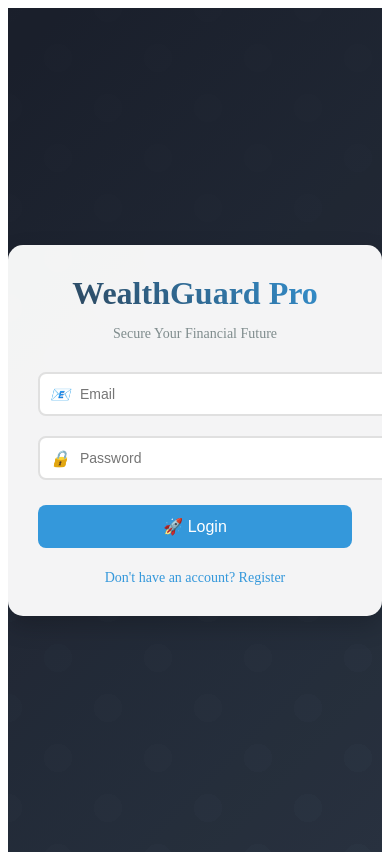
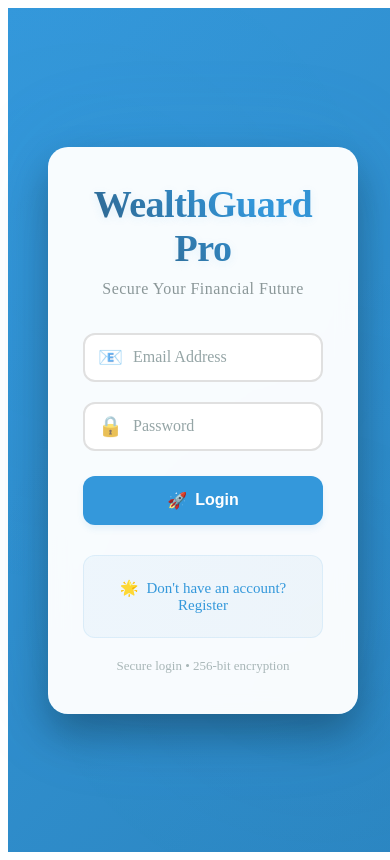
Before and after one commit to HayatDahraj11/React-Finance-Dashboard, a React (Vite) app: page /login in a window 390 px wide. Built offline with nearby package versions, Linux system fonts and the light colour scheme.

Commit message:
Frontend for login page created. Responsive and Interactive

```diff
--- a/src/pages/auth/Login.jsx
+++ b/src/pages/auth/Login.jsx
@@ -76,19 +76,20 @@ const Login = () => {
     const location = useLocation();
     const navigate = useNavigate();
     const { login } = useAuth();
+
+    // State management
     const [pageLoading, setPageLoading] = useState(true);
-    const [formData, setFormData] = useState({
-        email: '',
-        password: ''
-    });
+    const [formData, setFormData] = useState({ email: '', password: '' });
     const [error, setError] = useState('');
-    const [successMessage, setSuccessMessage] = useState(
-        location.state?.message || ''
-    );
+    const [successMessage, setSuccessMessage] = useState(location.state?.message || '');
     const [isLoading, setIsLoading] = useState(false);
 
+    // UI interaction states
+    const [isEmailHovered, setIsEmailHovered] = useState(false);
+    const [isPasswordHovered, setIsPasswordHovered] = useState(false);
+    const [isButtonHovered, setIsButtonHovered] = useState(false);
+
     useEffect(() => {
-        // Show loading screen for 1.5 seconds
         const timer = setTimeout(() => setPageLoading(false), 1500);
         return () => clearTimeout(timer);
     }, []);
@@ -118,57 +119,69 @@ const Login = () => {
     return (
         <div style={{
             minHeight: '100vh',
+            width: '100vw',
             display: 'flex',
             justifyContent: 'center',
             alignItems: 'center',
-            backgroundColor: '#1a1f2b',
-            backgroundImage: 'linear-gradient(135deg, #1a1f2b 0%, #2a3442 100%)',
-            position: 'relative',
-            overflow: 'hidden',
-            transition: 'all 0.3s ease'
+            background: 'linear-gradient(-45deg, #1a1f2b, #2c3e50, #2980b9, #3498db)',
+            backgroundSize: '400% 400%',
+            animation: 'gradient 15s ease infinite',
+            padding: '20px',
+            boxSizing: 'border-box'
         }}>
-            {/* Animated background elements */}
             <div style={{
                 position: 'absolute',
                 width: '100%',
                 height: '100%',
-                background: 'radial-gradient(circle, transparent 20%, #1a1f2b 20%, #1a1f2b 80%, transparent 80%, transparent), radial-gradient(circle, transparent 20%, #1a1f2b 20%, #1a1f2b 80%, transparent 80%, transparent) 50px 50px',
-                backgroundSize: '100px 100px',
-                animation: 'fadeInBackground 3s ease-out',
-                opacity: 0.1
+                background: `
+                    radial-gradient(circle at 20% 30%, rgba(52, 152, 219, 0.05) 0%, transparent 50%),
+                    radial-gradient(circle at 80% 70%, rgba(41, 128, 185, 0.05) 0%, transparent 50%)
+                `,
+                backgroundSize: '100% 100%',
+                opacity: 0.6,
+                animation: 'float 10s ease-in-out infinite'
             }} />
 
             <div style={{
-                padding: '30px',
-                backgroundColor: 'rgba(255, 255, 255, 0.95)',
-                borderRadius: '15px',
-                boxShadow: '0 10px 25px rgba(0,0,0,0.2)',
                 width: '100%',
-                maxWidth: '400px',
+                maxWidth: '420px',
+                backgroundColor: 'rgba(255, 255, 255, 0.97)',
+                borderRadius: '20px',
+                boxShadow: '0 20px 40px rgba(0,0,0,0.3), 0 0 100px rgba(52,152,219,0.1)',
+                padding: '35px',
+                margin: '20px',
                 transform: 'translateY(0)',
-                transition: 'all 0.3s ease',
-                animation: 'slideUp 0.5s ease-out'
+                transition: 'all 0.4s cubic-bezier(0.4, 0, 0.2, 1)',
+                position: 'relative',
+                backdropFilter: 'blur(10px)',
+                animation: 'fadeIn 0.8s ease-out'
             }}>
-                {/* Logo and Branding */}
                 <div style={{
                     textAlign: 'center',
-                    marginBottom: '30px',
-                    animation: 'fadeIn 1s ease-out'
+                    marginBottom: '35px',
+                    position: 'relative',
+                    zIndex: 1
                 }}>
-                    <div style={{
-                        fontSize: '32px',
-                        fontWeight: 'bold',
-                        color: '#2c3e50',
-                        marginBottom: '10px',
-                        background: 'linear-gradient(45deg, #2c3e50, #3498db)',
+                    <h1 style={{
+                        fontSize: '38px',
+                        fontWeight: '800',
+                        margin: '0 0 10px 0',
+                        background: 'linear-gradient(45deg, #2c3e50, #3498db, #2980b9)',
+                        backgroundSize: '200% 200%',
                         WebkitBackgroundClip: 'text',
-                        WebkitTextFillColor: 'transparent'
+                        WebkitTextFillColor: 'transparent',
+                        animation: 'gradient 5s ease infinite',
+                        letterSpacing: '-0.5px',
+                        textShadow: '0 2px 10px rgba(52,152,219,0.1)'
                     }}>
                         WealthGuard Pro
-                    </div>
+                    </h1>
                     <p style={{
                         color: '#7f8c8d',
-                        fontSize: '14px'
+                        fontSize: '16px',
+                        letterSpacing: '0.5px',
+                        margin: '0',
+                        opacity: 0.9
                     }}>
                         Secure Your Financial Future
                     </p>
@@ -177,14 +190,17 @@ const Login = () => {
                 {successMessage && (
                     <div style={{
                         color: '#27ae60',
-                        marginBottom: '15px',
+                        marginBottom: '20px',
                         textAlign: 'center',
-                        padding: '12px',
-                        backgroundColor: '#e8f5e9',
-                        borderRadius: '8px',
-                        animation: 'slideDown 0.3s ease-out',
-                        border: '1px solid #a5d6a7'
+                        padding: '15px',
+                        backgroundColor: 'rgba(39, 174, 96, 0.1)',
+                        borderRadius: '12px',
+                        border: '1px solid rgba(39, 174, 96, 0.2)',
+                        animation: 'slideDown 0.4s ease-out',
+                        transform: 'translateY(0)',
+                        transition: 'all 0.3s ease'
                     }}>
+                        <span role="img" aria-label="success">✅ </span>
                         {successMessage}
                     </div>
                 )}
@@ -192,130 +208,234 @@ const Login = () => {
                 {error && (
                     <div style={{
                         color: '#e74c3c',
-                        marginBottom: '15px',
+                        marginBottom: '20px',
                         textAlign: 'center',
-                        padding: '12px',
-                        backgroundColor: '#fde8e8',
-                        borderRadius: '8px',
+                        padding: '15px',
+                        backgroundColor: 'rgba(231, 76, 60, 0.1)',
+                        borderRadius: '12px',
+                        border: '1px solid rgba(231, 76, 60, 0.2)',
                         animation: 'shake 0.5s ease-out',
-                        border: '1px solid #fab1a0'
+                        transform: 'translateY(0)',
+                        transition: 'all 0.3s ease'
                     }}>
+                        <span role="img" aria-label="error">⚠️ </span>
                         {error}
                     </div>
                 )}
 
                 <form onSubmit={handleSubmit}>
-                    <div style={{ marginBottom: '20px', position: 'relative' }}>
+                    <div style={{
+                        marginBottom: '20px',
+                        position: 'relative',
+                        transition: 'all 0.3s ease'
+                    }}>
                         <input
                             type="email"
-                            placeholder="Email"
+                            placeholder=""
                             value={formData.email}
                             onChange={(e) => setFormData({...formData, email: e.target.value})}
+                            onFocus={() => setIsEmailHovered(true)}
+                            onBlur={() => setIsEmailHovered(false)}
+                            onMouseEnter={() => setIsEmailHovered(true)}
+                            onMouseLeave={() => setIsEmailHovered(false)}
                             style={{
                                 width: '100%',
-                                padding: '12px',
-                                paddingLeft: '40px',
-                                border: '2px solid #e0e0e0',
-                                borderRadius: '8px',
-                                fontSize: '14px',
+                                padding: '14px',
+                                paddingLeft: '45px',
+                                border: '2px solid',
+                                borderColor: isEmailHovered ? '#3498db' : '#e0e0e0',
+                                borderRadius: '12px',
+                                fontSize: '15px',
+                                backgroundColor: isEmailHovered ? '#f8fafc' : 'white',
                                 transition: 'all 0.3s ease',
                                 outline: 'none',
-                                ':focus': {
-                                    borderColor: '#3498db',
-                                    boxShadow: '0 0 0 3px rgba(52,152,219,0.1)'
-                                }
+                                boxSizing: 'border-box',
+                                boxShadow: isEmailHovered ? '0 2px 8px rgba(52,152,219,0.15)' : 'none'
                             }}
                             required
                             disabled={isLoading}
+                            aria-label="Email Address"
                         />
-                        <i style={{
+                        <label style={{
                             position: 'absolute',
-                            left: '12px',
+                            left: '45px',
+                            top: formData.email ? '0' : '50%',
+                            transform: formData.email ? 'translateY(-50%) scale(0.8)' : 'translateY(-50%)',
+                            color: isEmailHovered ? '#3498db' : '#95a5a6',
+                            transition: 'all 0.3s ease',
+                            backgroundColor: 'white',
+                            padding: '0 5px',
+                            pointerEvents: 'none'
+                        }}>
+                            Email Address
+                        </label>
+                        <span style={{
+                            position: 'absolute',
+                            left: '15px',
                             top: '50%',
                             transform: 'translateY(-50%)',
-                            color: '#95a5a6'
+                            fontSize: '20px',
+                            opacity: isEmailHovered ? 1 : 0.7,
+                            transition: 'all 0.3s ease'
                         }}>
                             📧
-                        </i>
+                        </span>
                     </div>
 
-                    {/* Password input with similar styling */}
-                    <div style={{ marginBottom: '25px', position: 'relative' }}>
+                    <div style={{
+                        marginBottom: '25px',
+                        position: 'relative'
+                    }}>
                         <input
                             type="password"
-                            placeholder="Password"
+                            placeholder=""
                             value={formData.password}
                             onChange={(e) => setFormData({...formData, password: e.target.value})}
+                            onFocus={() => setIsPasswordHovered(true)}
+                            onBlur={() => setIsPasswordHovered(false)}
+                            onMouseEnter={() => setIsPasswordHovered(true)}
+                            onMouseLeave={() => setIsPasswordHovered(false)}
                             style={{
                                 width: '100%',
-                                padding: '12px',
-                                paddingLeft: '40px',
-                                border: '2px solid #e0e0e0',
-                                borderRadius: '8px',
-                                fontSize: '14px',
+                                padding: '14px',
+                                paddingLeft: '45px',
+                                border: '2px solid',
+                                borderColor: isPasswordHovered ? '#3498db' : '#e0e0e0',
+                                borderRadius: '12px',
+                                fontSize: '15px',
+                                backgroundColor: isPasswordHovered ? '#f8fafc' : 'white',
                                 transition: 'all 0.3s ease',
-                                outline: 'none'
+                                outline: 'none',
+                                boxSizing: 'border-box',
+                                boxShadow: isPasswordHovered ? '0 2px 8px rgba(52,152,219,0.15)' : 'none'
                             }}
                             required
                             disabled={isLoading}
+                            aria-label="Password"
                         />
-                        <i style={{
+                        <label style={{
                             position: 'absolute',
-                            left: '12px',
+                            left: '45px',
+                            top: formData.password ? '0' : '50%',
+                            transform: formData.password ? 'translateY(-50%) scale(0.8)' : 'translateY(-50%)',
+                            color: isPasswordHovered ? '#3498db' : '#95a5a6',
+                            transition: 'all 0.3s ease',
+                            backgroundColor: 'white',
+                            padding: '0 5px',
+                            pointerEvents: 'none'
+                        }}>
+                            Password
+                        </label>
+                        <span style={{
+                            position: 'absolute',
+                            left: '15px',
                             top: '50%',
                             transform: 'translateY(-50%)',
-                            color: '#95a5a6'
+                            fontSize: '20px',
+                            opacity: isPasswordHovered ? 1 : 0.7,
+                            transition: 'all 0.3s ease'
                         }}>
                             🔒
-                        </i>
+                        </span>
                     </div>
 
                     <button
                         type="submit"
+                        onMouseEnter={() => setIsButtonHovered(true)}
+                        onMouseLeave={() => setIsButtonHovered(false)}
                         style={{
                             width: '100%',
-                            padding: '12px',
-                            backgroundColor: '#3498db',
+                            padding: '15px',
+                            backgroundColor: isButtonHovered ? '#2980b9' : '#3498db',
                             color: 'white',
                             border: 'none',
-                            borderRadius: '8px',
+                            borderRadius: '12px',
+                            fontSize: '16px',
+                            fontWeight: '600',
                             cursor: isLoading ? 'not-allowed' : 'pointer',
+                            transition: 'all 0.3s cubic-bezier(0.4, 0, 0.2, 1)',
+                            boxShadow: isButtonHovered
+                                ? '0 8px 15px rgba(52,152,219,0.3)'
+                                : '0 4px 6px rgba(52,152,219,0.1)',
                             opacity: isLoading ? 0.7 : 1,
-                            fontSize: '16px',
-                            fontWeight: '500',
-                            transition: 'all 0.3s ease',
-                            transform: 'translateY(0)',
-                            ':hover': {
-                                backgroundColor: '#2980b9',
-                                transform: 'translateY(-2px)',
-                                boxShadow: '0 5px 15px rgba(52,152,219,0.3)'
-                            }
+                            transform: isButtonHovered ? 'translateY(-2px)' : 'translateY(0)',
+                            position: 'relative',
+                            overflow: 'hidden'
                         }}
                         disabled={isLoading}
                     >
-                        {isLoading ? '🔄 Logging in...' : '🚀 Login'}
+                        <span style={{
+                            display: 'flex',
+                            alignItems: 'center',
+                            justifyContent: 'center',
+                            gap: '8px'
+                        }}>
+                            {isLoading ? (
+                                <>
+                                    <span style={{
+                                        animation: 'spin 1s linear infinite',
+                                        display: 'inline-block'
+                                    }}>🔄</span>
+                                    Logging in...
+                                </>
+                            ) : (
+                                <>
+                                    <span>🚀</span>
+                                    Login
+                                </>
+                            )}
+                        </span>
                     </button>
+
+                    <div style={{
+                        marginTop: '30px',
+                        textAlign: 'center',
+                        padding: '15px',
+                        background: 'linear-gradient(to right, rgba(52,152,219,0.05), rgba(41,128,185,0.05))',
+                        borderRadius: '12px',
+                        border: '1px solid rgba(52,152,219,0.1)',
+                        animation: 'fadeIn 0.5s ease-out',
+                        transform: 'translateY(0)',
+                        transition: 'all 0.3s ease'
+                    }}>
+                        <Link
+                            to="/register"
+                            style={{
+                                display: 'inline-block',
+                                color: '#3498db',
+                                textDecoration: 'none',
+                                fontSize: '15px',
+                                fontWeight: '500',
+                                padding: '8px 16px',
+                                borderRadius: '8px',
+                                transition: 'all 0.3s ease',
+                                background: 'transparent',
+                                position: 'relative'
+                            }}
+                            onMouseEnter={(e) => {
+                                e.currentTarget.style.background = 'rgba(52,152,219,0.1)';
+                                e.currentTarget.style.transform = 'translateY(-2px)';
+                            }}
+                            onMouseLeave={(e) => {
+                                e.currentTarget.style.background = 'transparent';
+                                e.currentTarget.style.transform = 'translateY(0)';
+                            }}
+                        >
+                            <span style={{ marginRight: '8px' }}>🌟</span>
+                            Don't have an account? Register
+                        </Link>
+                    </div>
 
                     <div style={{
                         marginTop: '20px',
                         textAlign: 'center',
-                        animation: 'fadeIn 0.5s ease-out'
+                        fontSize: '13px',
+                        color: '#95a5a6',
+                        opacity: 0.8
                     }}>
-                        <Link
-                            to="/register"
-                            style={{
-                                color: '#3498db',
-                                textDecoration: 'none',
-                                fontSize: '14px',
-                                transition: 'all 0.3s ease',
-                                ':hover': {
-                                    color: '#2980b9',
-                                    textDecoration: 'underline'
-                                }
-                            }}
-                        >
-                            Don't have an account? Register
-                        </Link>
+                        <p style={{ margin: '5px 0' }}>
+                            Secure login • 256-bit encryption
+                        </p>
                     </div>
                 </form>
             </div>
@@ -323,6 +443,4 @@ const Login = () => {
     );
 };
 
-
-
 export default Login;
```
